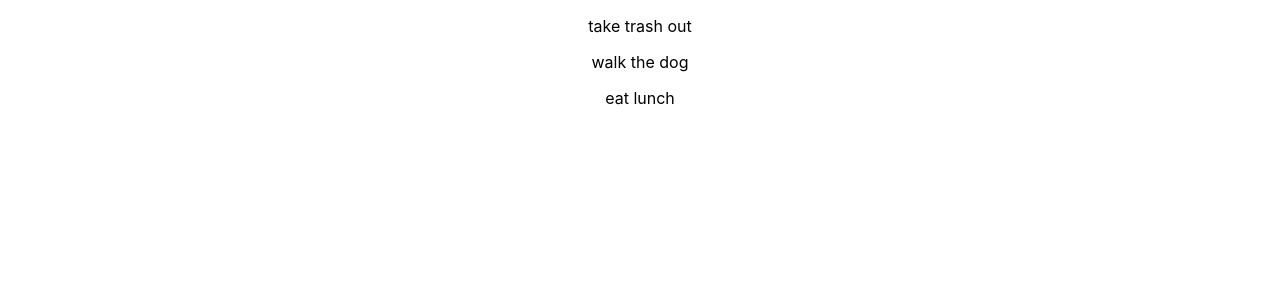
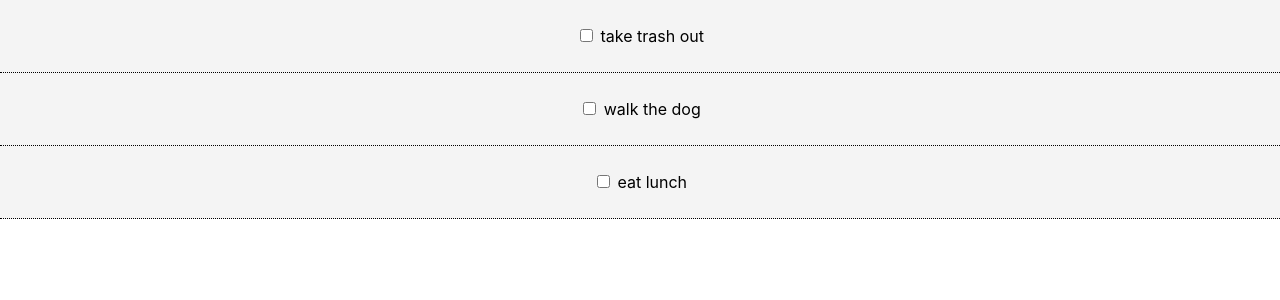
Before and after one commit to dgloriaweb/react_crash_todo_16_13_1, a React (Create React App) app: page / in a window 1280 px wide. Shown: the top 300 px of the page. Built offline with nearby package versions, Linux system fonts and the light colour scheme.

Commit message:
Brad 43min add event

```diff
--- a/src/components/TodoItem.js
+++ b/src/components/TodoItem.js
@@ -3,15 +3,25 @@
 
 export class TodoItem extends Component {
   getStyle = () => {
-      return{
-    textDecoration: this.props.todo.completed ? "line-through" : "none"
+    return {
+      background: "#f4f4f4",
+      padding: "10px",
+      borderBottom: "1px black dotted",
+      textDecoration: this.props.todo.completed ? "line-through" : "none",
+    };
+  };
+
+  markComplete = (e) => {
+      console.log('hi');
+
   }
-}
 
   render() {
     return (
       <div style={this.getStyle()}>
-        <p>{this.props.todo.title}</p>
+        <p>
+            <input type="checkbox" onChange={this.markComplete}/> {''}
+            {this.props.todo.title}</p>
       </div>
     );
   }
```
